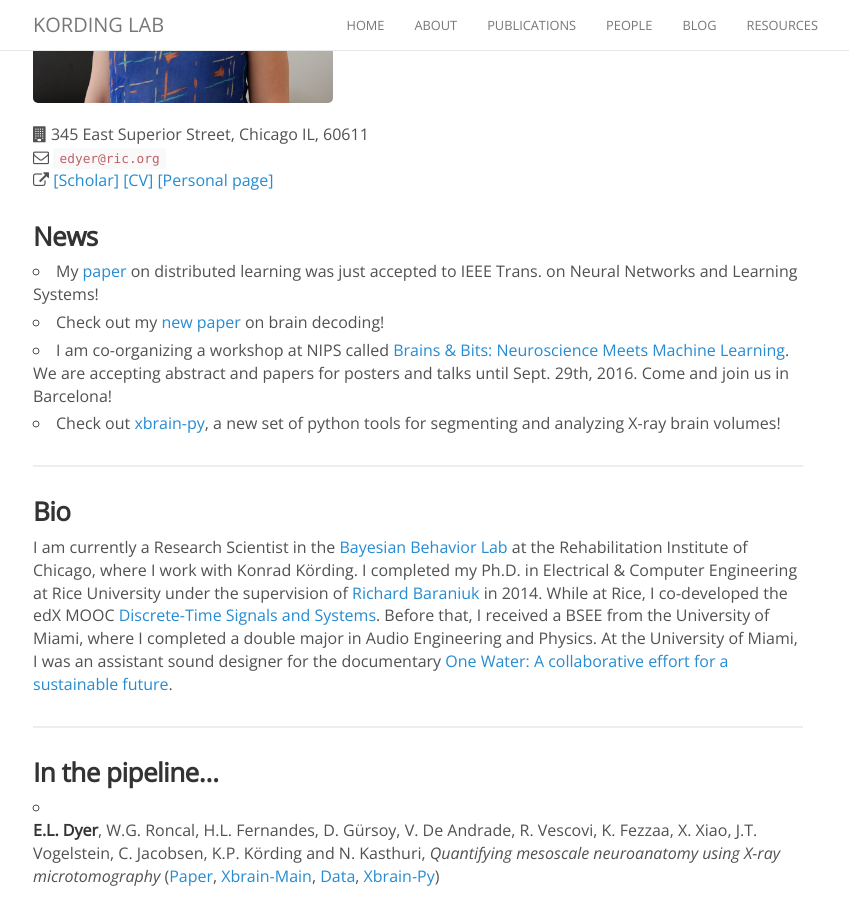
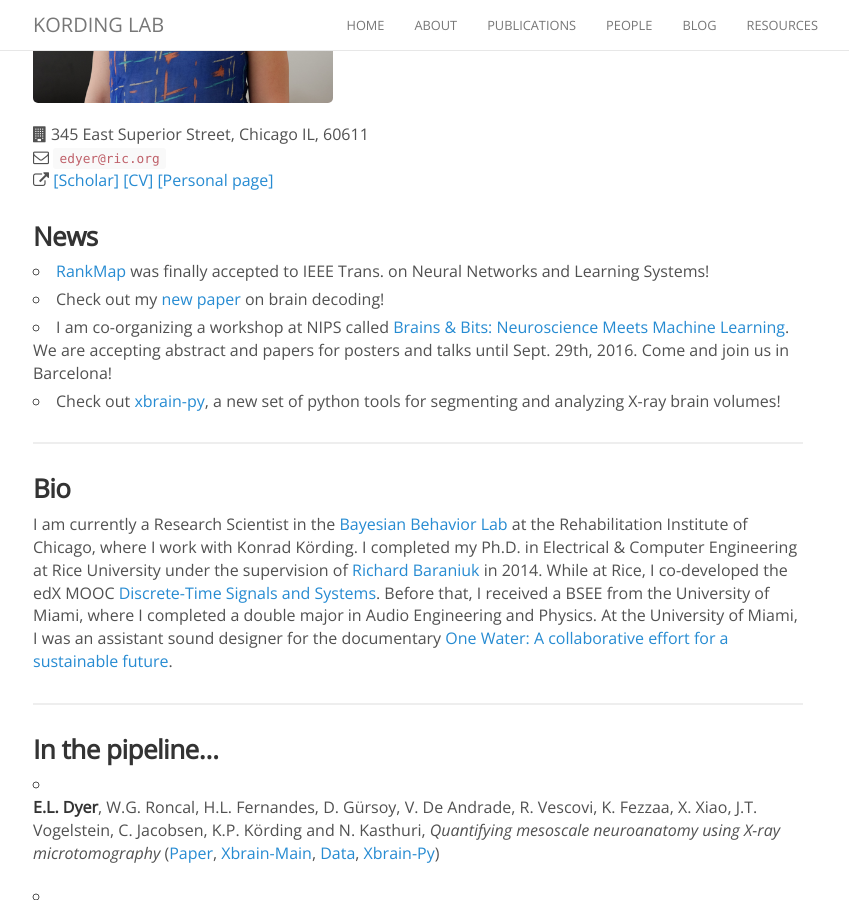
Before and after one commit to KordingLab/KordingLab.github.io, a Jekyll site: the page built from _people/eva_dyer.md, in a window 1280 px wide and 900 px high, scrolled down 339 px. Shown: the whole window, without its empty margins (222-1071 px from the left). Built offline with Jekyll 4.4.1, drawn with Linux system fonts in a browser that asks for light colours; nearby versions of some CDN libraries; comment, search, counter and statistics services are not loaded.

Commit message:
Update eva_dyer.md

```diff
--- a/_people/eva_dyer.md
+++ b/_people/eva_dyer.md
@@ -16,7 +16,7 @@
 [[Personal page]](http://evadyer.github.com)
 
 ### News
-- My [paper](https://arxiv.org/pdf/1503.08169.pdf) on distributed learning was just accepted to IEEE Trans. on Neural Networks and Learning Systems!
+- [RankMap](https://arxiv.org/pdf/1503.08169.pdf) was finally accepted to IEEE Trans. on Neural Networks and Learning Systems!
 - Check out my [new paper](http://biorxiv.org/content/early/2016/10/14/080861) on brain decoding!
 - I am co-organizing a workshop at NIPS called [Brains & Bits: Neuroscience Meets Machine Learning](http://www.stat.ucla.edu/~akfletcher/brainsbits.html). We are accepting abstract and papers for posters and talks until Sept. 29th, 2016. Come and join us in Barcelona!
 - Check out [xbrain-py](http://github.com/evadyer/xbrain-py), a new set of python tools for segmenting and analyzing X-ray brain volumes!
```
